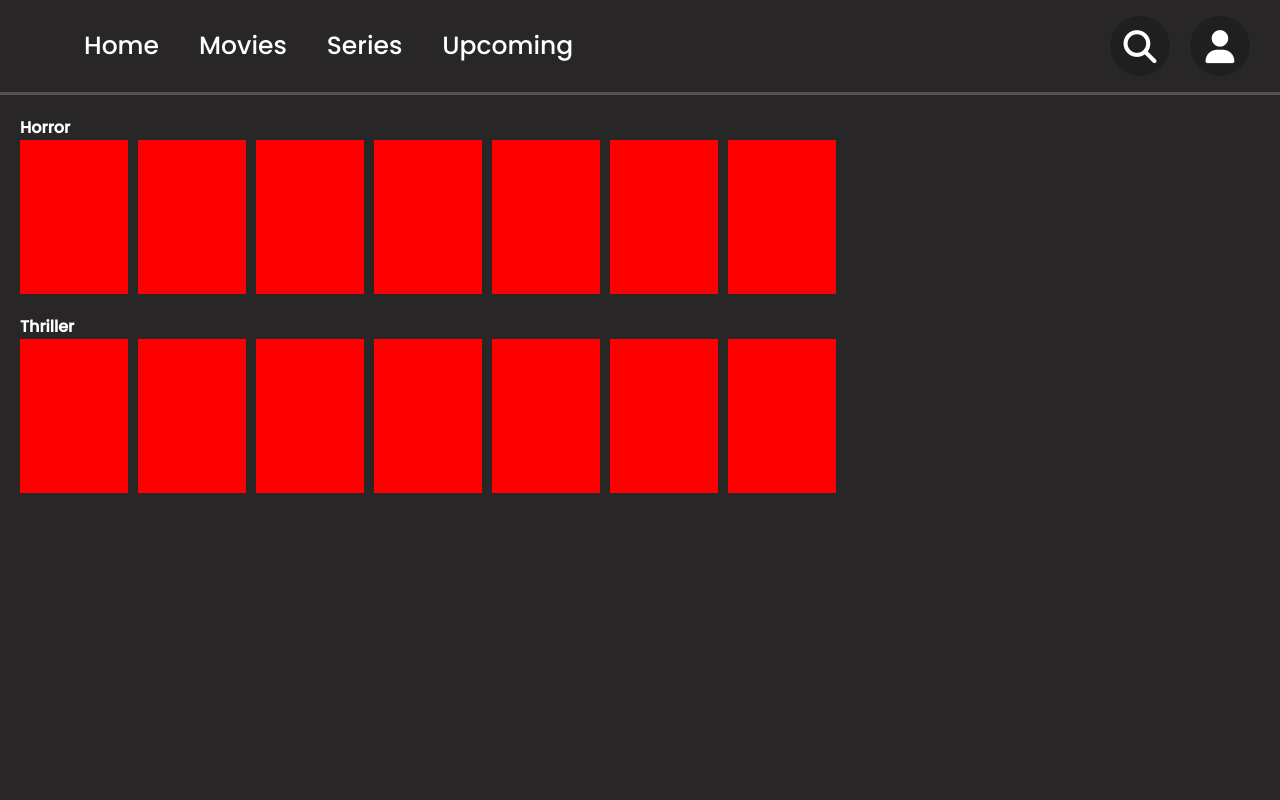
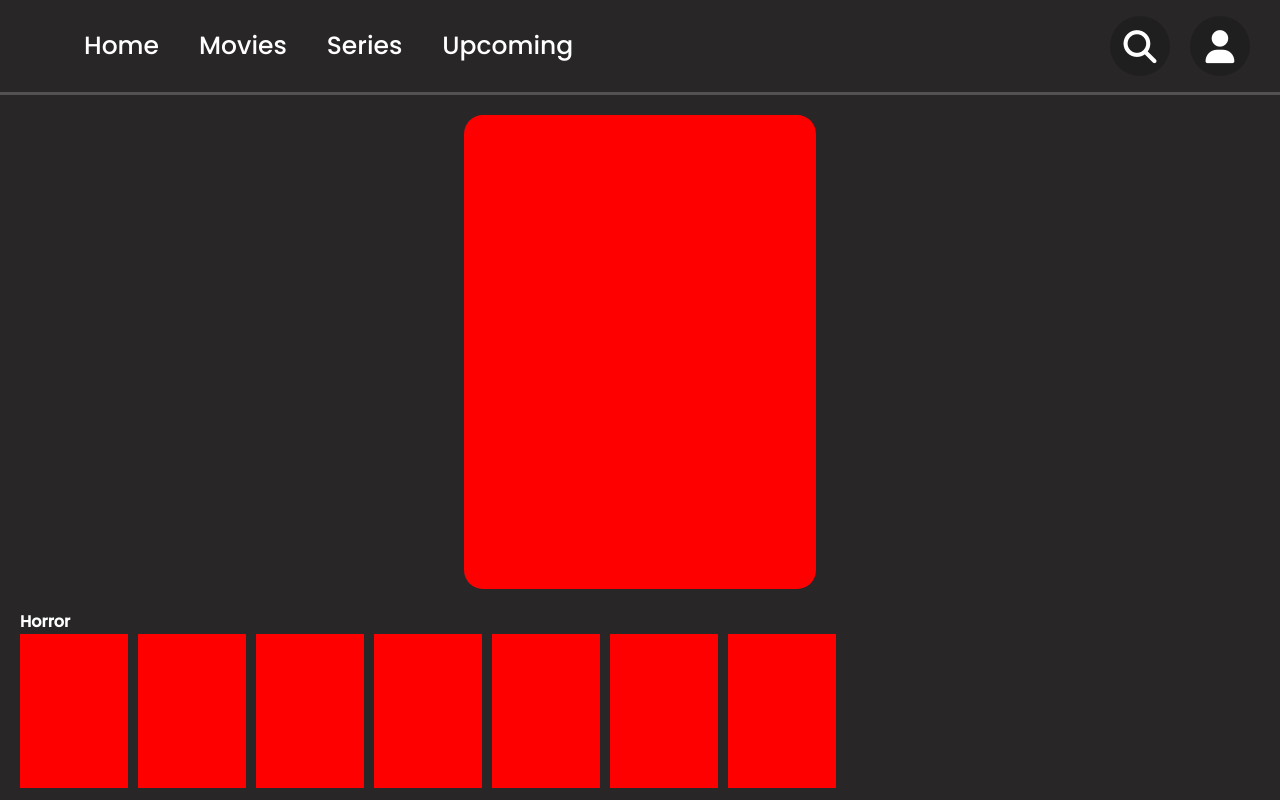
Before and after one commit to tacksam/Gymnasiearbete, a plain HTML site: page index.html in a window 1280 px wide. Shown: the top 800 px of the page. Drawn offline with Linux system fonts and the light colour scheme.

Commit message:
la til bild

```diff
--- a/index.css
+++ b/index.css
@@ -156,10 +156,7 @@ height: 100%;
 }
 
 @media (min-width: 1000px){
-    #movieposter{
-        width: 100%;
-        height: 100%;
-    }
+
 }
 
 /* ----------------------- MOVIE SCROLL ----------------------- */
```
Also changed, not shown: jokerphoneposter.jpg (added).
